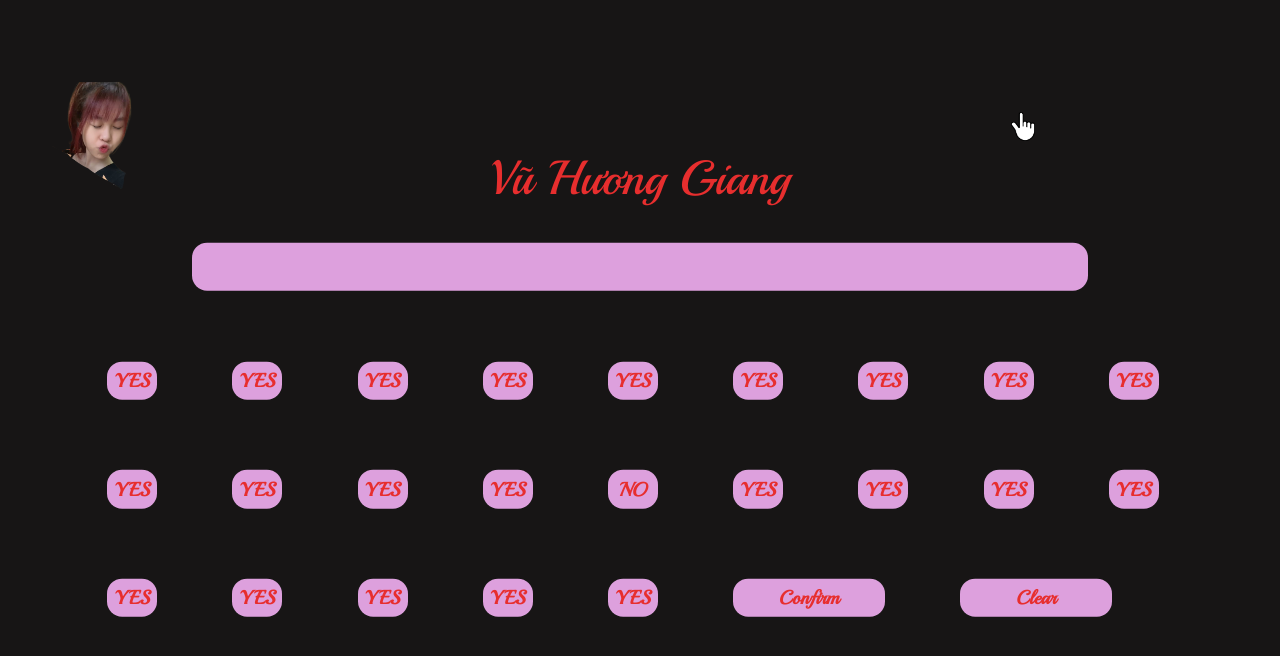
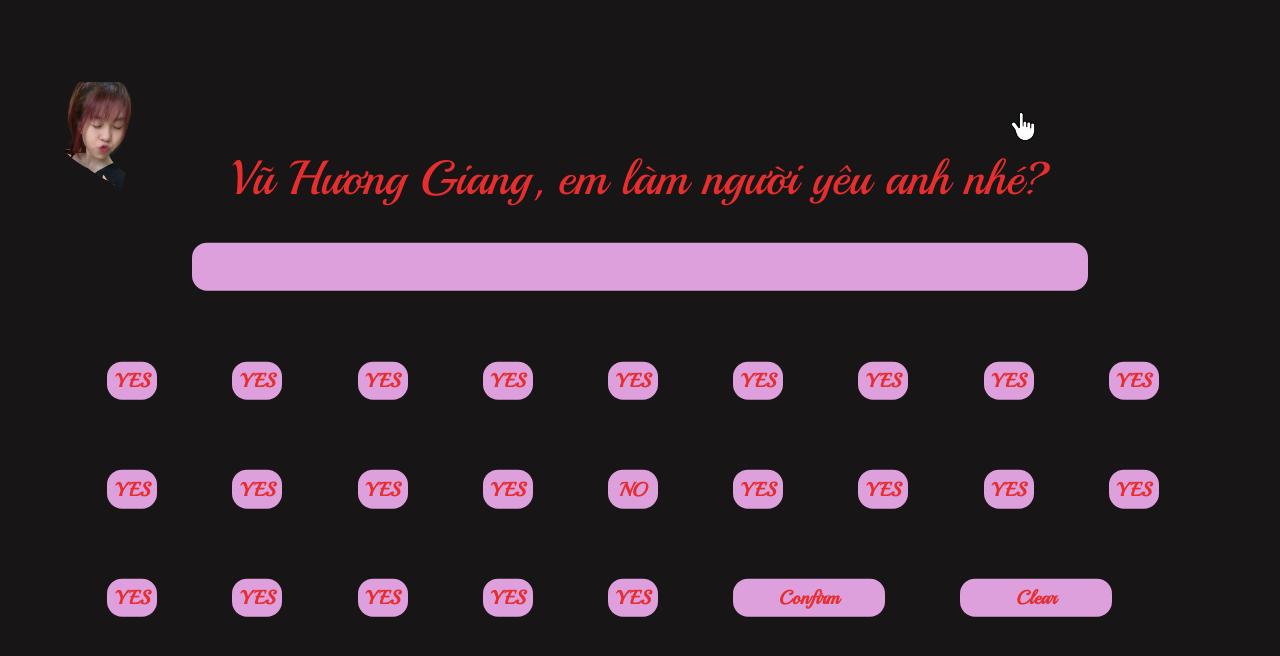
Before and after one commit to Tommy0201/caocymapm, a plain HTML site: page index.html in a window 1280 px wide. Drawn offline with Linux system fonts and the light colour scheme; a web font is replaced by a local one.

Commit message:
Add files via upload

```diff
--- a/index.html
+++ b/index.html
@@ -16,7 +16,7 @@
   </head>
   <body>
     <div class="keyboard-wrapper">
-      <div id="opening">Vũ Hương Giang</div>
+      <div id="opening">Vũ Hương Giang, em làm người yêu anh nhé?</div>
       <div id="text"></div>
       <div id="keyboard">
         <div class="key" data-key="YES">YES</div>
```
